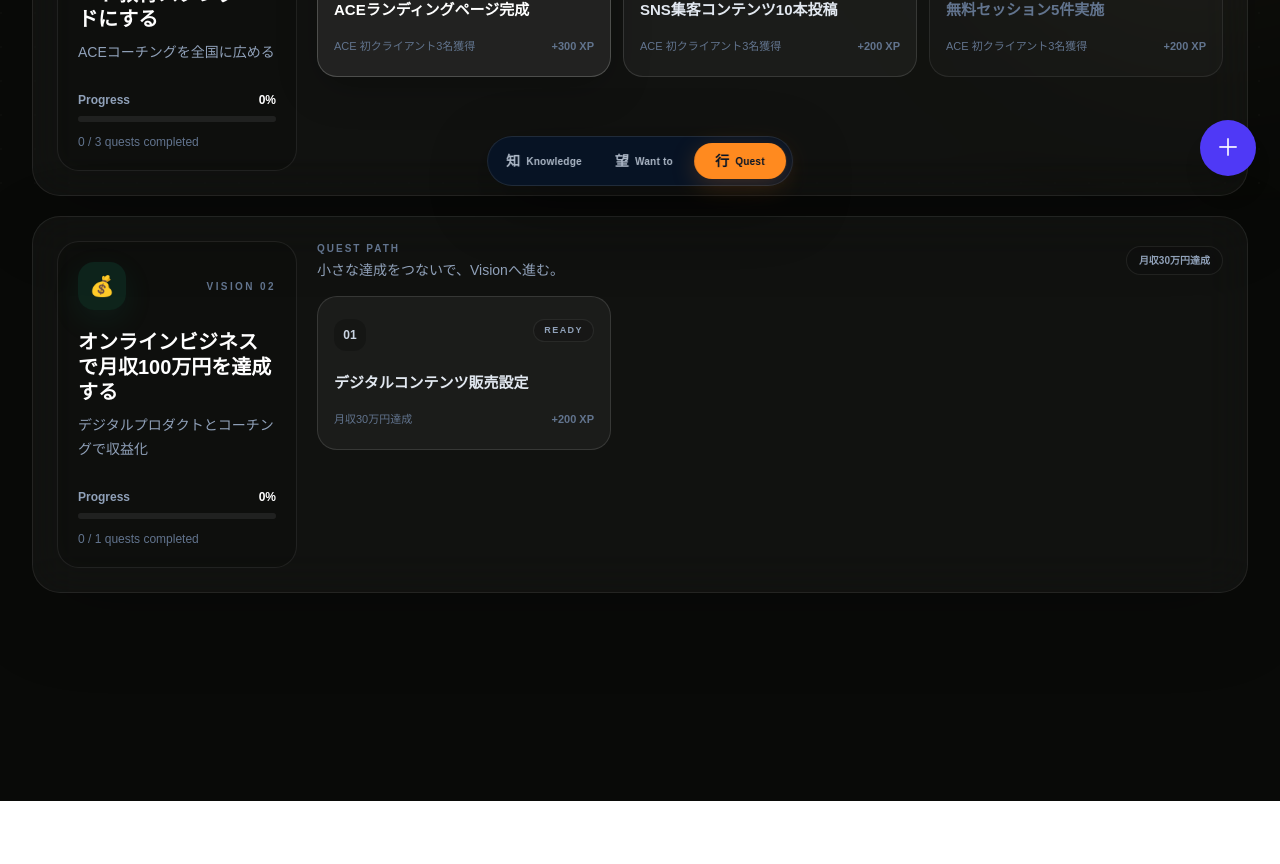
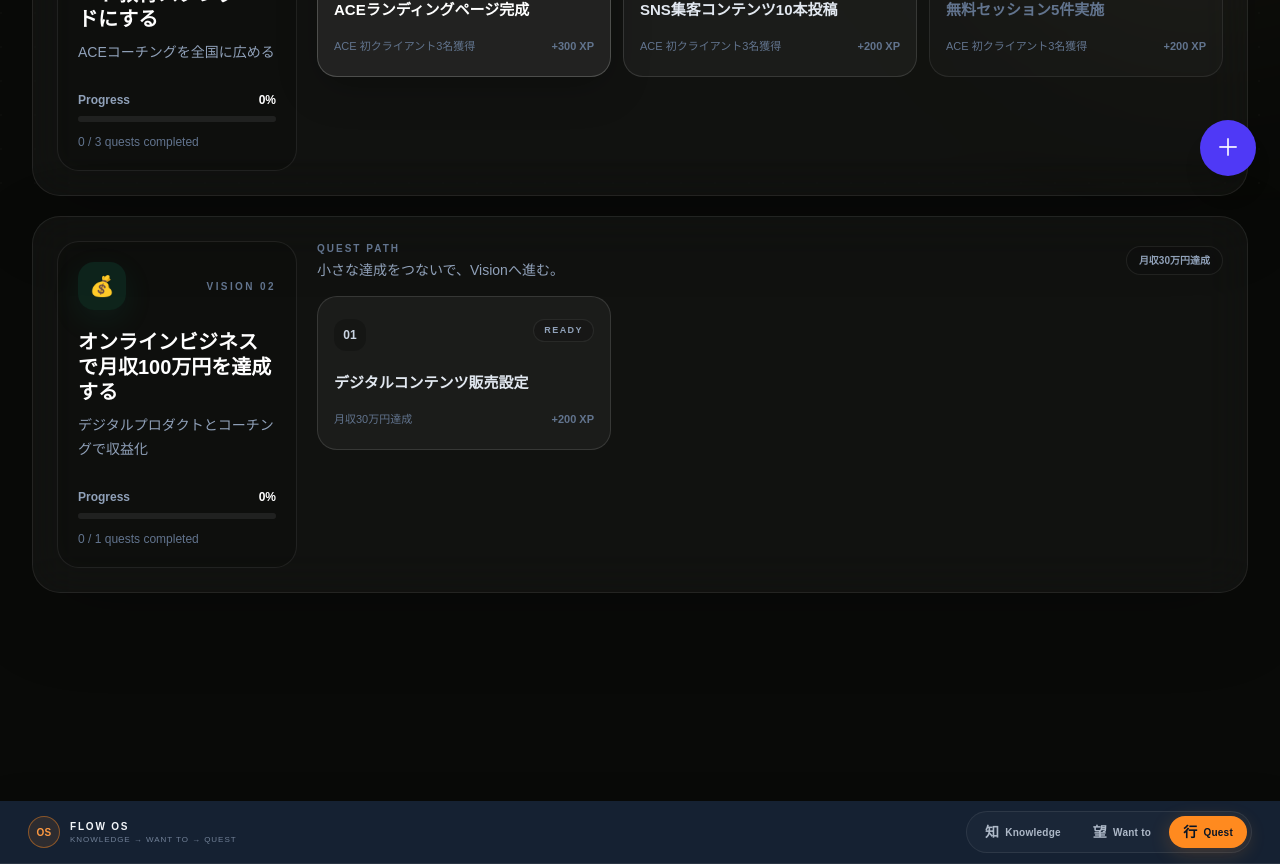
Before and after one commit to takraw369/ace-quest-board, a Next.js app: page / in a window 1280 px wide. Shown: the part 600-1464 px from the top of the page. Before the commit the page ends 1401 px from the top, so only its background shows below. Built offline with nearby package versions, Linux system fonts and the light colour scheme.

Commit message:
Promote layer switcher to unified header

```diff
--- a/src/components/navigation/LayerSwitcher.tsx
+++ b/src/components/navigation/LayerSwitcher.tsx
@@ -13,11 +13,17 @@ export default function LayerSwitcher() {
   const pathname = usePathname();
 
   return (
-    <nav
-      aria-label="知・望・行"
-      className="fixed bottom-[max(14px,env(safe-area-inset-bottom))] left-1/2 z-[100] -translate-x-1/2"
-    >
-      <div className="flex items-center gap-1 rounded-full border border-white/10 bg-[#071426]/92 p-1.5 shadow-[0_18px_60px_rgba(0,0,0,.35)] backdrop-blur-xl">
+    <header className="sticky top-0 z-[100] border-b border-white/[0.08] bg-[#071426]/94 shadow-[0_10px_40px_rgba(0,0,0,.18)] backdrop-blur-xl">
+      <div className="mx-auto flex max-w-[1500px] items-center justify-between gap-3 px-4 py-2.5 md:px-7">
+        <Link href="/" className="flex min-w-0 items-center gap-2.5">
+          <span className="grid h-8 w-8 shrink-0 place-items-center rounded-full border border-[#ff8a1f]/45 bg-[#ff8a1f]/10 text-[10px] font-black tracking-wide text-[#ff9a42]">OS</span>
+          <span className="min-w-0">
+            <span className="block truncate text-[10px] font-bold tracking-[.18em] text-[#f2f5f9]">FLOW OS</span>
+            <span className="hidden text-[8px] tracking-[.12em] text-[#718097] sm:block">KNOWLEDGE → WANT TO → QUEST</span>
+          </span>
+        </Link>
+
+        <nav aria-label="知・望・行" className="flex items-center gap-1 rounded-full border border-white/[0.08] bg-white/[0.025] p-1">
           {LAYERS.map((layer) => {
             const active = isActive(pathname, layer.href);
             return (
@@ -25,18 +31,19 @@ export default function LayerSwitcher() {
                 key={layer.key}
                 href={layer.href}
                 aria-current={active ? 'page' : undefined}
-              className={`flex min-w-[74px] items-center justify-center gap-1.5 rounded-full px-3 py-2 text-[10px] font-semibold tracking-wide transition sm:min-w-[92px] ${
+                className={`flex items-center justify-center gap-1.5 rounded-full px-2.5 py-1.5 text-[9px] font-semibold tracking-wide transition sm:px-3.5 sm:text-[10px] ${
                   active
-                  ? 'bg-[#ff8a1f] text-[#071426] shadow-[0_6px_24px_rgba(255,138,31,.22)]'
+                    ? 'bg-[#ff8a1f] text-[#071426] shadow-[0_5px_20px_rgba(255,138,31,.20)]'
                     : 'text-[#aeb9c8] hover:bg-white/[0.06] hover:text-white'
                 }`}
               >
-              <span className="font-serif text-sm">{layer.kanji}</span>
-              <span>{layer.label}</span>
+                <span className="font-serif text-xs sm:text-sm">{layer.kanji}</span>
+                <span className="hidden sm:inline">{layer.label}</span>
               </Link>
             );
           })}
+        </nav>
       </div>
-    </nav>
+    </header>
   );
 }
```
Lines whose indentation alone changed are shown as unchanged.
